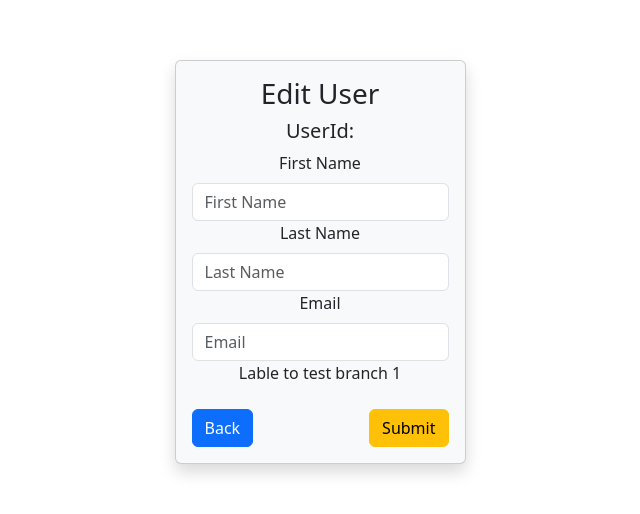
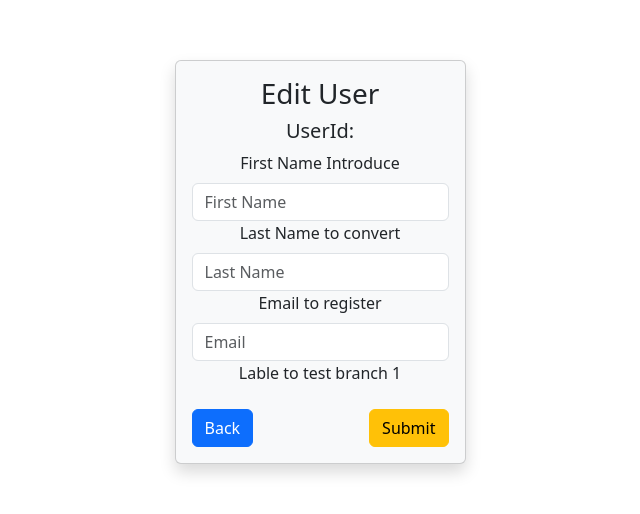
Before and after one commit to Chawanwit-Deedam/reactjs-app, a React (Vite) app: page /update/1 in a window 1280 px wide. Shown: the part 114-628 px from the top of the page, without its empty margins (320-960 px from the left). Built offline with nearby package versions, Linux system fonts and the light colour scheme; no server answers.

Commit message:
fix: improve label name

```diff
--- a/src/pages/User/UpdateUser.jsx
+++ b/src/pages/User/UpdateUser.jsx
@@ -83,7 +83,7 @@ function UpdateUser() {
             <h5>
               UserId: { user._id }
             </h5>
-            <label className="form-label">First Name</label>
+            <label className="form-label">First Name Introduce</label>
             <input
               type='text'
               name='firstName'
@@ -92,7 +92,7 @@ function UpdateUser() {
               placeholder='First Name'
               value={user.firstName}
             />
-            <label className="form-label">Last Name</label>
+            <label className="form-label">Last Name to convert</label>
             <input
               type='text'
               name='lastName'
@@ -102,7 +102,7 @@ function UpdateUser() {
               onChange={e => handleChange(e)}
             />
 
-            <label className="form-label">Email</label>
+            <label className="form-label">Email to register</label>
             <input
               type='text'
               name='email'
```
